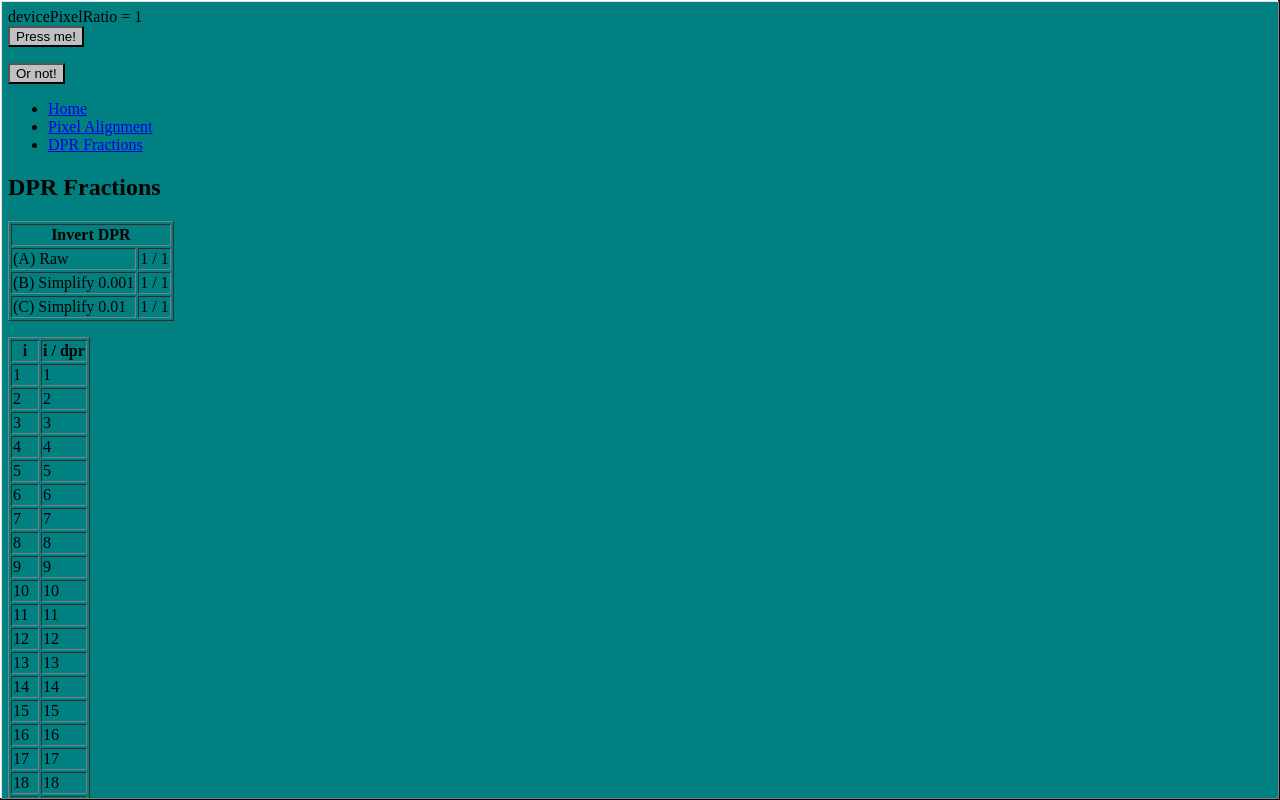
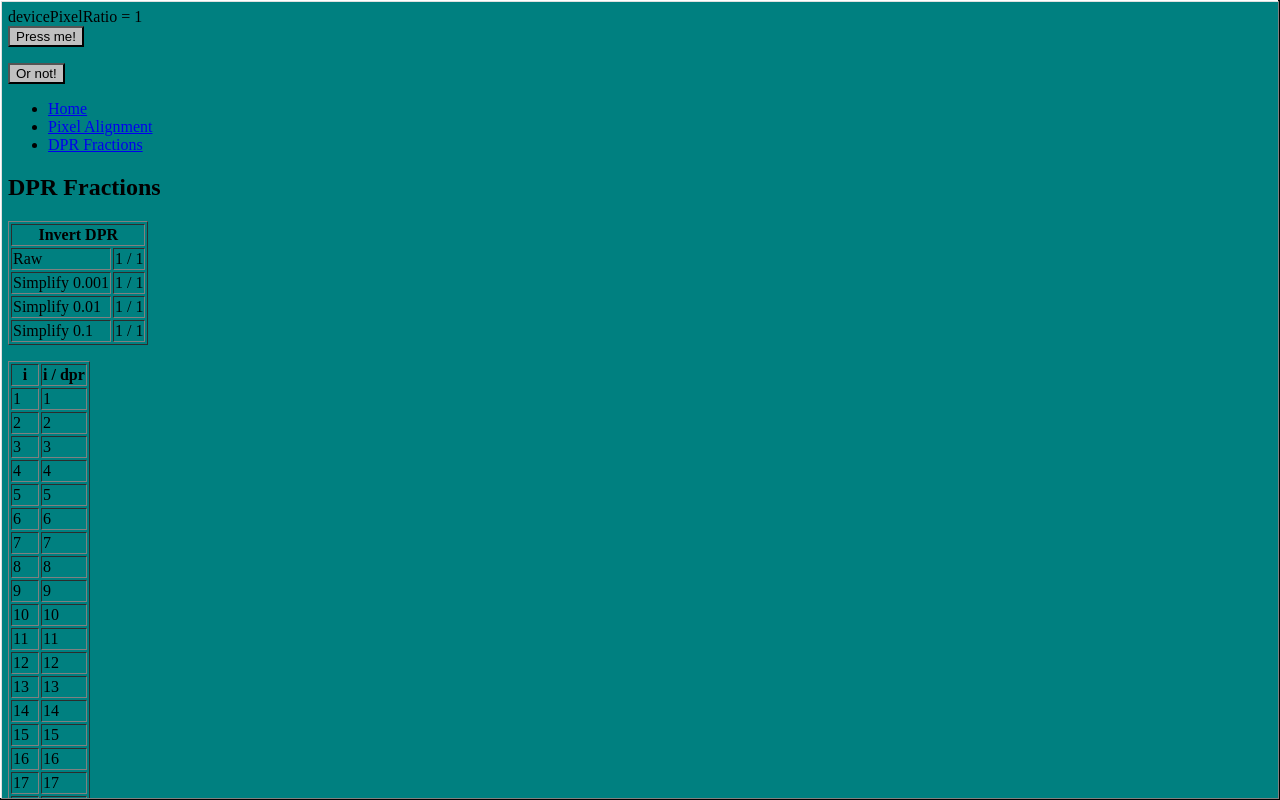
Before and after one commit to sarahkw/dangerchat, an Angular app: page /dpr-fractions in a window 1280 px wide. Shown: the top 800 px of the page. Built offline with nearby package versions, Linux system fonts and the light colour scheme.

Commit message:
dpr-fractions simplify 0.1

```diff
--- a/projects/demo-w98w/src/app/dpr-fractions/dpr-fractions.component.html
+++ b/projects/demo-w98w/src/app/dpr-fractions/dpr-fractions.component.html
@@ -11,18 +11,22 @@
         <th colspan="2">Invert DPR</th>
     </tr>
     <tr>
-      <td>(A) Raw</td>
+      <td>Raw</td>
       <td>{{ fractionStr() }}</td>
     </tr>
     <tr>
-      <td>(B) Simplify 0.001</td>
+      <td>Simplify 0.001</td>
       <td>{{ fractionStr(0.001) }}</td>
     </tr>
     <tr>
-      <td>(C) Simplify 0.01</td>
+      <td>Simplify 0.01</td>
       <td>{{ fractionStr(0.01) }}</td>
     </tr>
-</table>
+    <tr>
+        <td>Simplify 0.1</td>
+        <td>{{ fractionStr(0.1) }}</td>
+      </tr>
+  </table>
 
 <table border="1">
     <tr>
```
